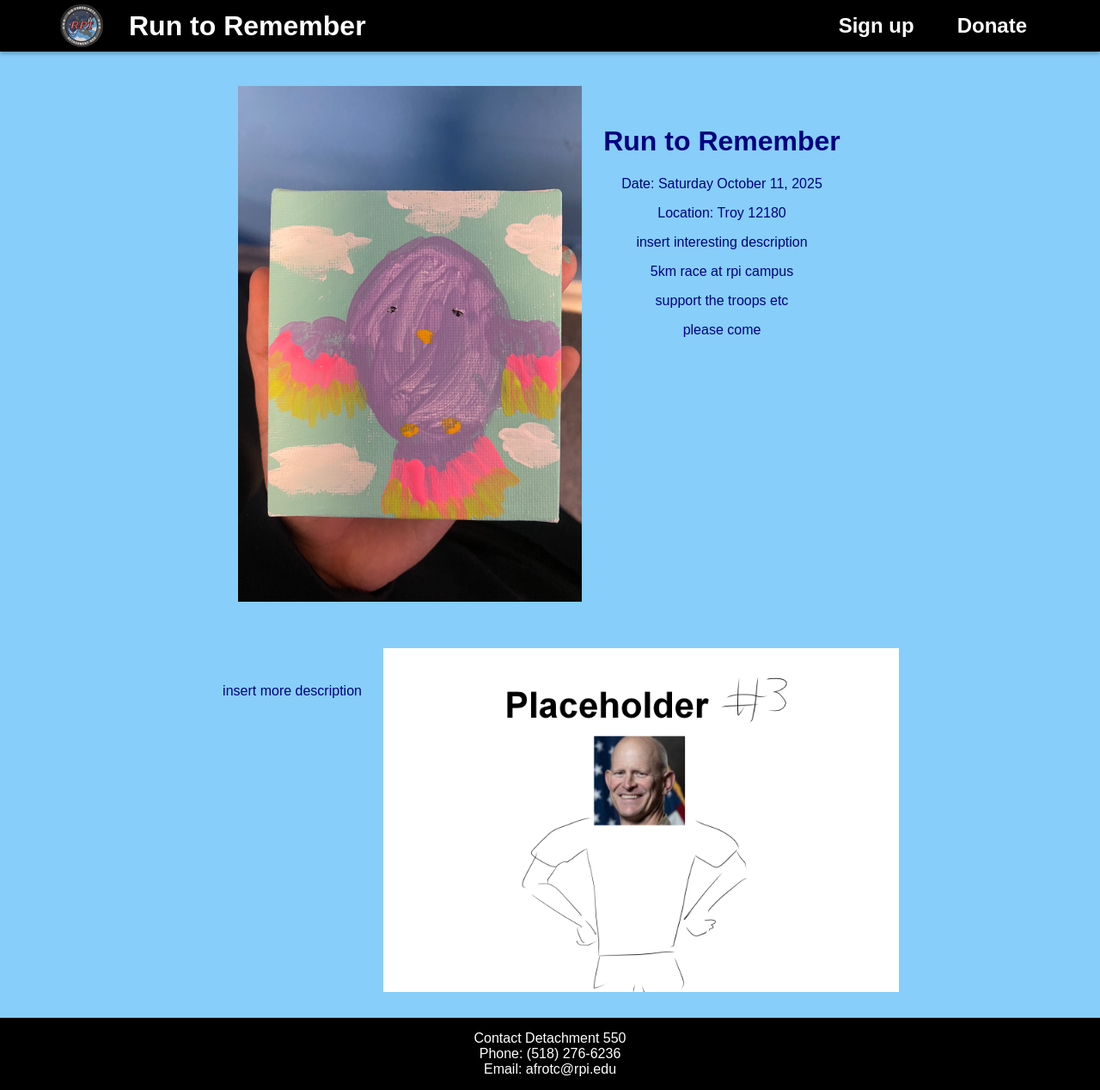
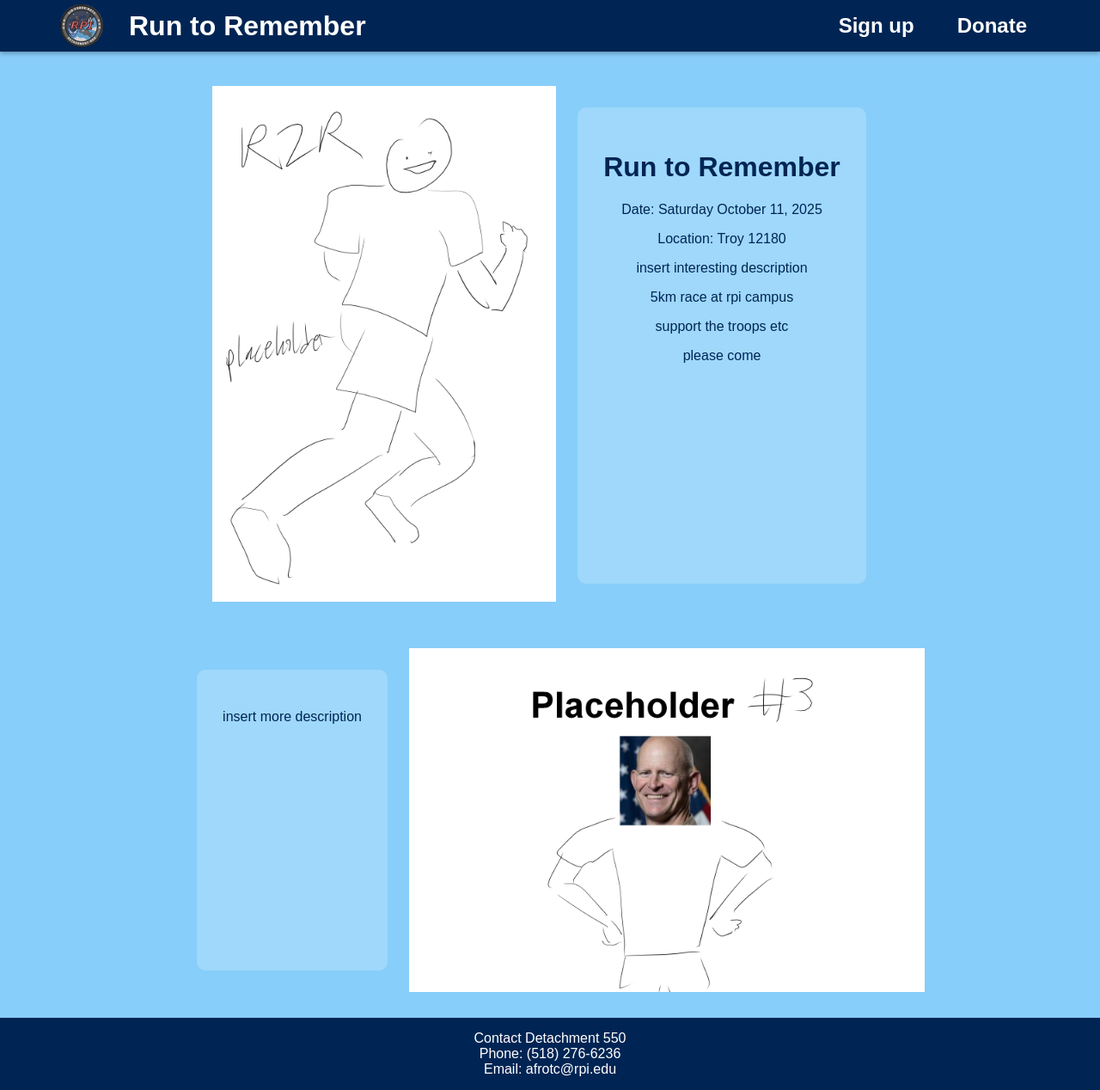
Before and after one commit to DatMoonGamer/r2r, a plain HTML site: page about.html in a window 1280 px wide. Shown: the whole page at 86% size. Drawn offline with Linux system fonts and the light colour scheme.

Commit message:
Added content boxes

```diff
--- a/about.html
+++ b/about.html
@@ -12,7 +12,7 @@
     <div id="header" class="fixed-top">
       <div class="container">
         <div id="header_left">
-          <img src="/resources/images/det550.png" alt="det550" class="logo-img" />
+          <img src="/resources/images/det550.png" alt="det550" class="logo-img"/>
           <a href="/about.html" class="brand-link">Run to Remember</a>
         </div>
         <ul class="nav-list">
@@ -27,10 +27,10 @@
       <div id="top">
 
         <div id="flyer">
-          <img src="/resources/images/bird.jpg" alt="nyeeoow" style="width:400px;height:600px;">
+          <img src="/resources/images/r2r_placeholder.png" alt="nyeeoow" style="width:400px;height:600px;">
         </div>
 
-        <div id="prio_info">
+        <div id="prio_info" class="content_box">
           <h1>Run to Remember</h1>
           <p>Date: Saturday October 11, 2025</p>
           <p>Location: Troy 12180</p>
@@ -52,11 +52,11 @@
 
       <div id="bottom">
 
-        <div id="more_info">
+        <div id="more_info" class="content_box">
           <p>insert more description</p>
         </div>
 
-        <div class="slideshow">
+        <div class="slideshow" class="content_box">
           <img class="slide" src="/resources/images/r2r_placeholder_1.png">
           <img class="slide" src="/resources/images/r2r_placeholder_2.png">
           <img class="slide" src="/resources/images/r2r_placeholder_3.png">
--- a/resources/style.css
+++ b/resources/style.css
@@ -1,7 +1,16 @@
+:root {
+   --primary: #003594;
+   --secondary: #002554;
+   --tertiary: white;
+   --background: lightskyblue;
+   --primary-text: #002554;
+   --secondary-text: white;
+}
+
 body {
    font-family: Arial, Helvetica, sans-serif;
-   color: white;
-   background-color: lightskyblue;
+   color: var(--secondary-text);
+   background-color: var(--background);
    margin: 0;
    overflow-x: hidden;
 }
@@ -31,8 +40,8 @@ h1 {
 }
 
 #header {
-  background-color: black;
-  color: white;
+  background-color: var(--secondary);
+  color: var(--secondary-text);
   box-shadow: 0 2px 5px rgba(0,0,0,0.3);
   z-index: 100;
 }
@@ -51,7 +60,7 @@ h1 {
 }
 
 .brand-link {
-  color: white;
+  color: var(--secondary-text);
   font-weight: bold;
   font-size: 2.0rem;
   text-decoration: none;
@@ -74,7 +83,7 @@ h1 {
 }
 
 .nav-link {
-  color: white;
+  color: var(--secondary-text);
   text-decoration: none;
   font-weight: 600;
   padding: 10px 15px;
@@ -89,8 +98,14 @@ h1 {
 }
 
 #main_content {
-   color: navy;
+   color: var(--primary-text);
    margin-top: 100px;
+}
+
+.content_box {
+   padding: 30px;
+   border-radius: 10px;
+   background-color: rgba(255, 255, 255, 0.2);
 }
 
 #top {
@@ -104,7 +119,7 @@ h1 {
 
 #flyer {
    border-width: 5px;
-   border-color: white;
+   border-color: var(--tertiary);
 }
 
 #prio_info {
@@ -134,10 +149,10 @@ h1 {
 #footer {
    width: 100vw;
    bottom: 0;
-   color: white;
+   color: var(--secondary-text);
    text-align: center;
 
-   background-color: black;
+   background-color: var(--secondary);
 
    margin-top: 0px;
    margin-left: auto;
```
Also changed, not shown: resources/images/r2r_placeholder.png (added).
